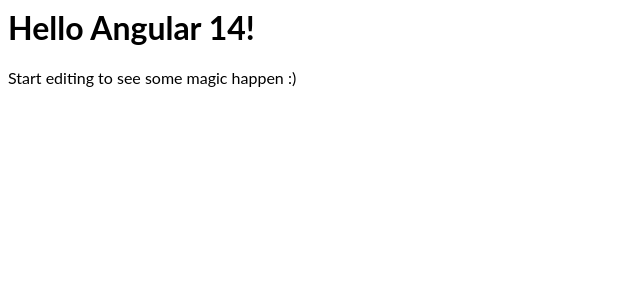
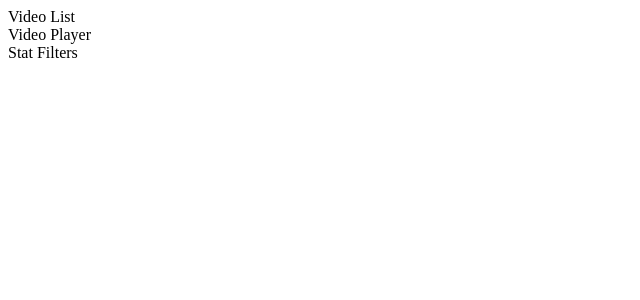
Before and after one commit to b-turchyn/angular-training-course, an Angular app: page /dashboard in a window 1280 px wide. Shown: the top 300 px of the page, without its empty margins (0-640 px from the left). Built offline with nearby package versions, Linux system fonts and the light colour scheme.

Commit message:
Add initial layout of components

```diff
--- /dev/null
+++ b/src/app/app-routing.module.ts
@@ -0,0 +1,27 @@
+import { NgModule } from '@angular/core';
+import { ExtraOptions, RouterModule, Routes } from '@angular/router';
+
+// Note there is no import of the HrFilesSearchComponent or reference
+// to './hr-files-search.component'.
+
+const routes: Routes = [
+  { path: '', redirectTo: 'dashboard', pathMatch: 'full' },
+  {
+    path: 'dashboard',
+    loadChildren: () =>
+      import('./dashboard/dashboard.module').then(m => m.DashboardModule)
+  }
+];
+
+const config: ExtraOptions = {
+  useHash: false,
+  enableTracing: false, // Turn this on to log routing events to the console
+  scrollPositionRestoration: 'enabled'
+  // ,preloadingStrategy: PreloadAllModules
+};
+
+@NgModule({
+  imports: [RouterModule.forRoot(routes, config)],
+  exports: [RouterModule]
+})
+export class AppRoutingModule {}
--- a/src/app/app.component.html
+++ b/src/app/app.component.html
@@ -1,4 +1 @@
-<hello name="{{ name }}"></hello>
-<p>
-  Start editing to see some magic happen :)
-</p>
+<router-outlet></router-outlet>
--- a/src/app/app.module.ts
+++ b/src/app/app.module.ts
@@ -4,9 +4,10 @@
 
 import { AppComponent } from './app.component';
 import { HelloComponent } from './hello.component';
+import { AppRoutingModule } from './app-routing.module';
 
 @NgModule({
-  imports:      [ BrowserModule, FormsModule ],
+  imports:      [ BrowserModule, AppRoutingModule, FormsModule ],
   declarations: [ AppComponent, HelloComponent ],
   bootstrap:    [ AppComponent ]
 })
--- /dev/null
+++ b/src/app/dashboard/stat-filters/stat-filters.component.html
@@ -0,0 +1 @@
+<div>Stat Filters</div>
--- /dev/null
+++ b/src/app/dashboard/video-dashboard/video-dashboard.component.html
@@ -0,0 +1,3 @@
+<app-video-list></app-video-list>
+<app-video-player></app-video-player>
+<app-stat-filters></app-stat-filters>
--- /dev/null
+++ b/src/app/dashboard/video-list/video-list.component.html
@@ -0,0 +1 @@
+<div>Video List</div>
--- /dev/null
+++ b/src/app/dashboard/video-player/video-player.component.html
@@ -0,0 +1 @@
+<div>Video Player</div>
```
Also changed, not shown: src/app/dashboard/dashboard.module.ts (+7 -1 lines), src/app/dashboard/video-dashboard/video-dashboard.component.ts (+5 -1 lines), src/app/types.ts (added, +12 -0 lines).
